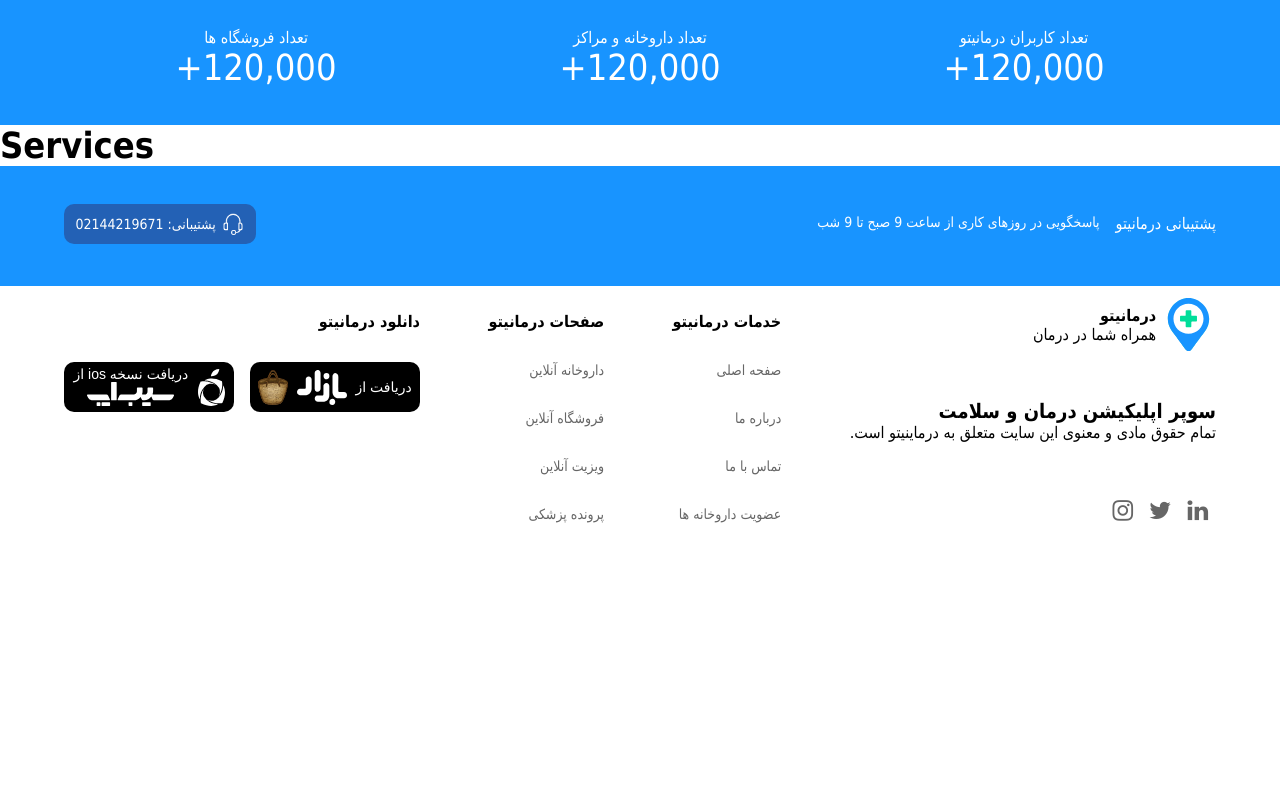
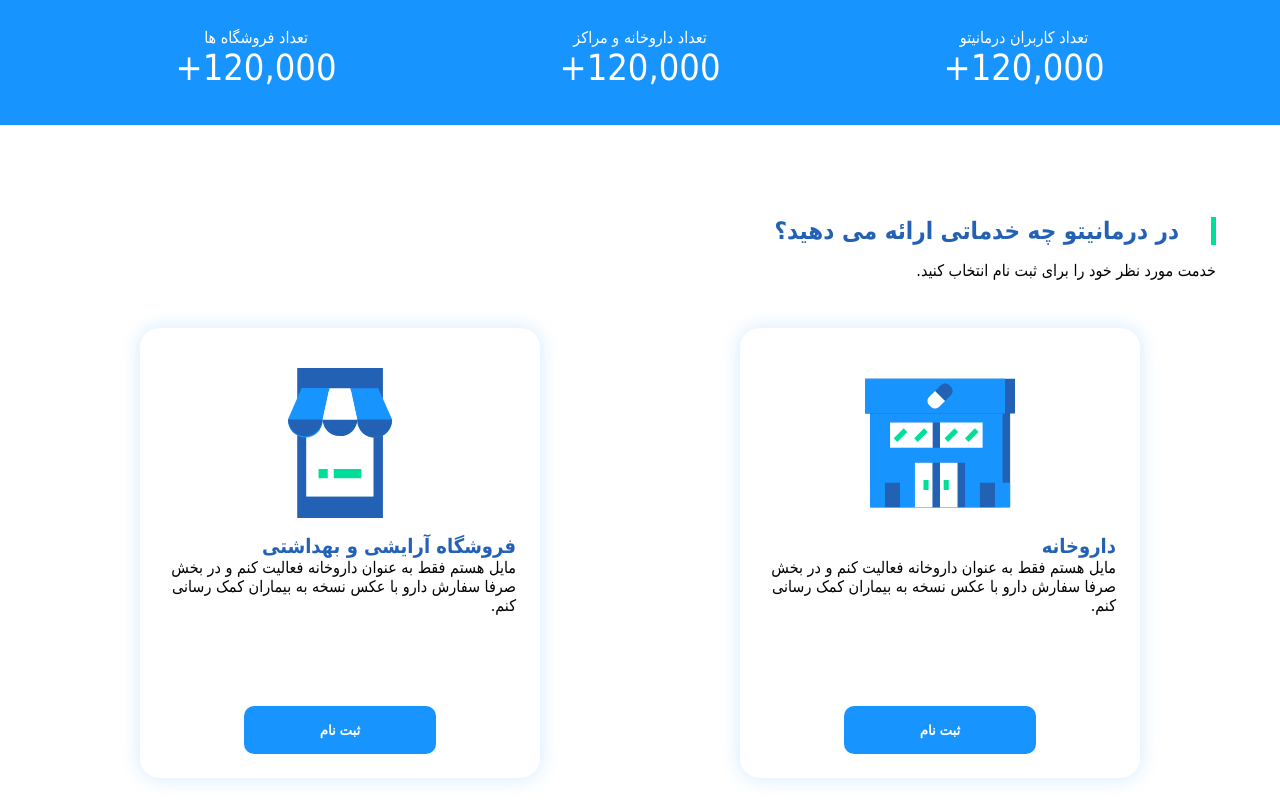
Before and after one commit to kave-me/darmanito-react, a React (Create React App) app: page /about-us in a window 1280 px wide. Shown: the part 480-1280 px from the top of the page. Before the commit the page ends 1034 px from the top, so only its background shows below. Built offline with nearby package versions, Linux system fonts and the light colour scheme; a small style sheet from the web is missing.

Commit message:
add AboutUsServices section

```diff
--- a/src/asset/sass/component/_AboutUsServices.scss
+++ b/src/asset/sass/component/_AboutUsServices.scss
@@ -1,5 +1,58 @@
-.aboutUs {
-    &__services {
-
+.aboutUsServices {
+    margin-top: 5rem;
+    margin-bottom: 5rem;
+    &__title {
+        direction: rtl;
+        color: $tertiary-color;
+        border-right: 5px solid $secondary-color;
+        padding-right: 2rem;
+    }
+    &__description {
+        direction: rtl;
+        margin: 1rem 0 3rem 0;
+    }
+    &__cards {
+        display: flex;
+        flex-wrap: wrap;
+        justify-content: space-around;
+        gap: 3rem;
+        &__card {
+            width: 400px;
+            height: 450px;
+            box-shadow: 0 0 20px rgba($primary-color, .2);
+            border-radius: 20px;
+            padding: 1.5rem;
+            display: flex;
+            flex-direction: column;
+            &__img {
+                display: flex;
+                justify-content: center;
+                margin: 1rem auto;
+                width: 150px;
+                height: 150px;
+            }
+            &__title {
+                color: $tertiary-color;
+                direction: rtl;
+            }
+            &__description {
+                direction: rtl;
+            }
+            &__button {
+                width: 12rem;
+                height: 3rem;
+                background-color: $primary-color;
+                color: white;
+                font-weight: bold;
+                border-radius: 10px;
+                border: none;
+                cursor: pointer;
+                align-self: center;
+                margin-top: auto;
+            }
+            &__button:focus {
+                outline: none;
+            }
+        }
     }
 }
--- a/src/asset/sass/index.css
+++ b/src/asset/sass/index.css
@@ -930,6 +930,90 @@
   font-size: 36px;
 }
 
+.aboutUsServices {
+  margin-top: 5rem;
+  margin-bottom: 5rem;
+}
+
+.aboutUsServices__title {
+  direction: rtl;
+  color: #2361B5;
+  border-right: 5px solid #00DE9A;
+  padding-right: 2rem;
+}
+
+.aboutUsServices__description {
+  direction: rtl;
+  margin: 1rem 0 3rem 0;
+}
+
+.aboutUsServices__cards {
+  display: -webkit-box;
+  display: -ms-flexbox;
+  display: flex;
+  -ms-flex-wrap: wrap;
+      flex-wrap: wrap;
+  -ms-flex-pack: distribute;
+      justify-content: space-around;
+  gap: 3rem;
+}
+
+.aboutUsServices__cards__card {
+  width: 400px;
+  height: 450px;
+  -webkit-box-shadow: 0 0 20px rgba(24, 148, 255, 0.2);
+          box-shadow: 0 0 20px rgba(24, 148, 255, 0.2);
+  border-radius: 20px;
+  padding: 1.5rem;
+  display: -webkit-box;
+  display: -ms-flexbox;
+  display: flex;
+  -webkit-box-orient: vertical;
+  -webkit-box-direction: normal;
+      -ms-flex-direction: column;
+          flex-direction: column;
+}
+
+.aboutUsServices__cards__card__img {
+  display: -webkit-box;
+  display: -ms-flexbox;
+  display: flex;
+  -webkit-box-pack: center;
+      -ms-flex-pack: center;
+          justify-content: center;
+  margin: 1rem auto;
+  width: 150px;
+  height: 150px;
+}
+
+.aboutUsServices__cards__card__title {
+  color: #2361B5;
+  direction: rtl;
+}
+
+.aboutUsServices__cards__card__description {
+  direction: rtl;
+}
+
+.aboutUsServices__cards__card__button {
+  width: 12rem;
+  height: 3rem;
+  background-color: #1894ff;
+  color: white;
+  font-weight: bold;
+  border-radius: 10px;
+  border: none;
+  cursor: pointer;
+  -ms-flex-item-align: center;
+      -ms-grid-row-align: center;
+      align-self: center;
+  margin-top: auto;
+}
+
+.aboutUsServices__cards__card__button:focus {
+  outline: none;
+}
+
 * {
   padding: 0;
   margin: 0;
--- a/src/asset/sass/index.scss
+++ b/src/asset/sass/index.scss
@@ -17,6 +17,7 @@
 @import './component/AboutUsHeader';
 @import './component/AboutUsHeaderCard';
 @import './component/AboutUsStatics';
+@import './component/AboutUsServices';
 
 * {
   padding: 0;
--- a/src/components/AboutUsServices.js
+++ b/src/components/AboutUsServices.js
@@ -1,9 +1,29 @@
 import React from 'react';
+import marketImage from '../asset/image/market.svg';
+import pharmacyImage from '../asset/image/pharmacy.svg';
 
 const AboutUsServices = () => {
     return(
-        <div className="aboutUs__services">
-            <h1>Services</h1>
+        <div className="aboutUsServices section">
+            <h2 className="aboutUsServices__title">در درمانیتو چه خدماتی ارائه می دهید؟</h2>
+            <p className="aboutUsServices__description">خدمت مورد نظر خود را برای ثبت نام انتخاب کنید.</p>
+            <div className="aboutUsServices__cards">
+                <div className="aboutUsServices__cards__card">
+                    <img className="aboutUsServices__cards__card__img" src={marketImage} alt="market"/>
+                    <h3 className="aboutUsServices__cards__card__title">فروشگاه آرایشی و بهداشتی</h3>
+                    <p className="aboutUsServices__cards__card__description">مایل هستم فقط به عنوان داروخانه فعالیت کنم و در بخش صرفا سفارش دارو با عکس نسخه به بیماران کمک رسانی کنم.</p>
+                    <button className="aboutUsServices__cards__card__button">ثبت نام</button>
+                </div>
+
+                <div className="aboutUsServices__cards__card">
+                    <img className="aboutUsServices__cards__card__img" src={pharmacyImage} alt="pharmacy"/>
+                    <h3 className="aboutUsServices__cards__card__title">داروخانه</h3>
+                    <p className="aboutUsServices__cards__card__description">مایل هستم فقط به عنوان داروخانه فعالیت کنم و در بخش صرفا سفارش دارو با عکس نسخه به بیماران کمک رسانی کنم.</p>
+                    <button className="aboutUsServices__cards__card__button">ثبت نام</button>
+
+
+                </div>
+            </div>
         </div>
         );
 }
```
Also changed, not shown: 1 other file (tests, documents, lock files or other folders).
